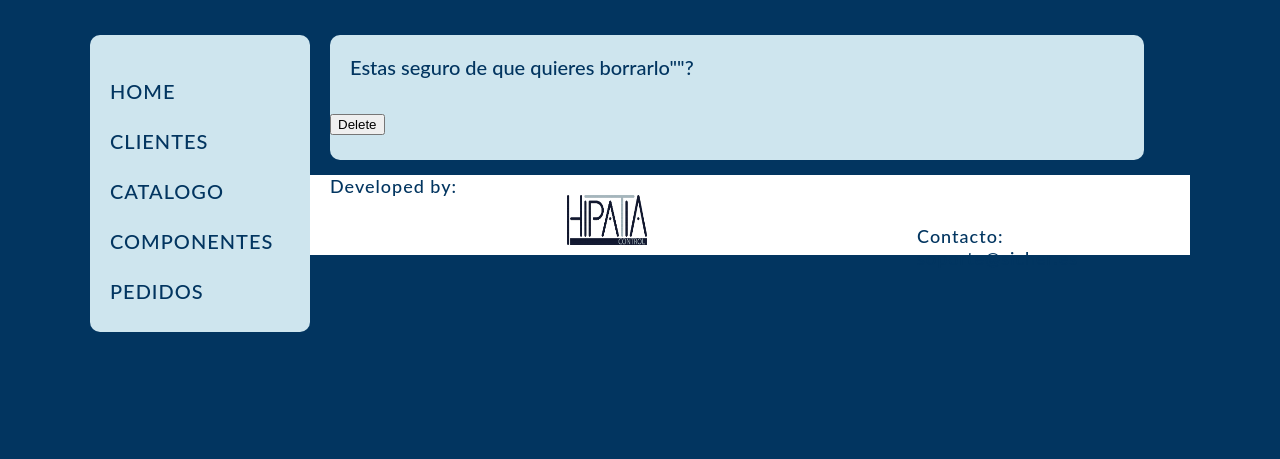
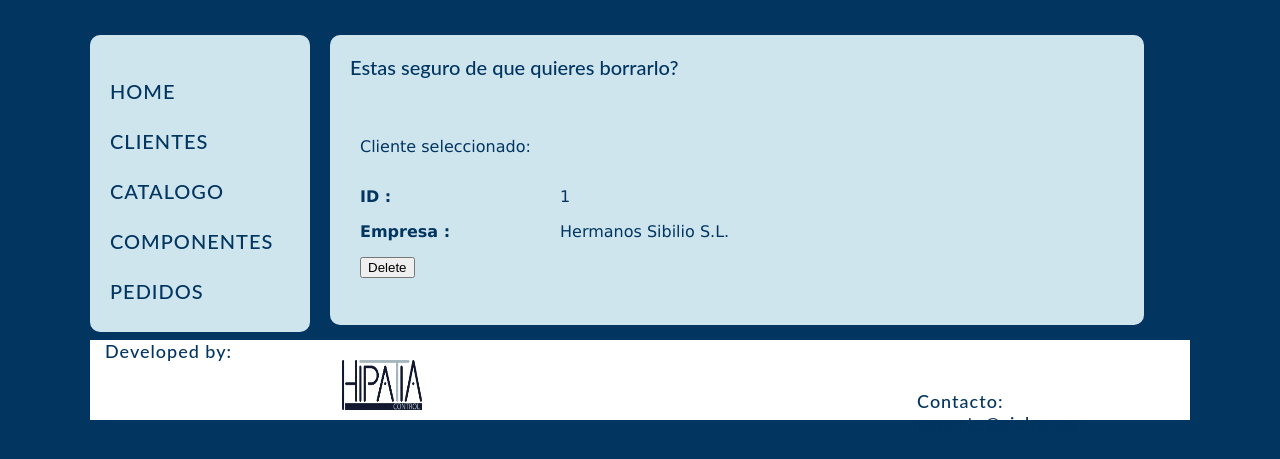
Before and after one commit to MaialenAguilar/TrabajoDjango, a Django app: page /appGestionPedidos/clientes/delete/1/ in a window 1280 px wide. Shown: the part 120-579 px from the top of the page. Run offline with Django 3.2, Linux system fonts and the light colour scheme; data comes from the database, SQL or seed files in the repository.

Commit message:
Formato ventana eliminar

```diff
--- a/gestionPedidos/appGestionPedidos/templates/Eliminar_Cliente.html
+++ b/gestionPedidos/appGestionPedidos/templates/Eliminar_Cliente.html
@@ -6,8 +6,22 @@
 
 <form action=""  method="post" >
         {% csrf_token %}
-        <p>Estas seguro de que quieres borrarlo"{% block titulo %}"?</p>
+        <p>Estas seguro de que quieres borrarlo{% block titulo %}?</p>
+         <ul class="datos">
+	<li> Cliente seleccionado:
+        <ul>
+            <li>
+            <label class="cabecera">ID :</label>
+		    {{ cliente.id }}
+	        </li>
+	        <li>
+		    <label class="cabecera">Empresa :</label>
+            {{ cliente.nombre_empresa}}
+	        </li>
+        </ul>
+
         <input type="submit" value="Delete"/>
+         </ul>
     </form>
 {% endblock %}
 {% endblock %}
```
